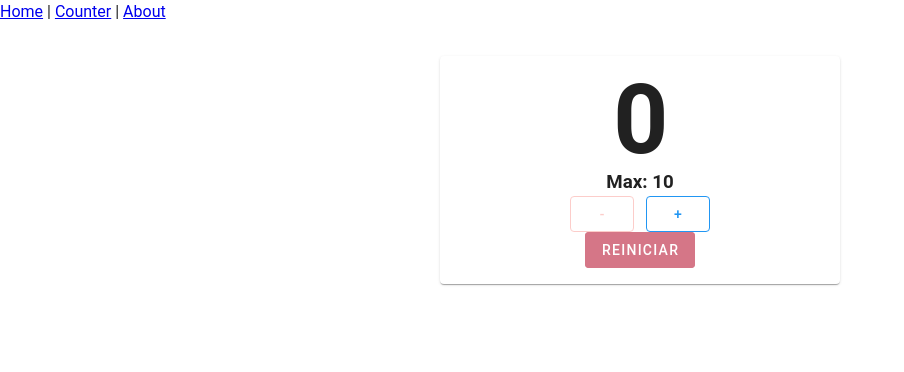
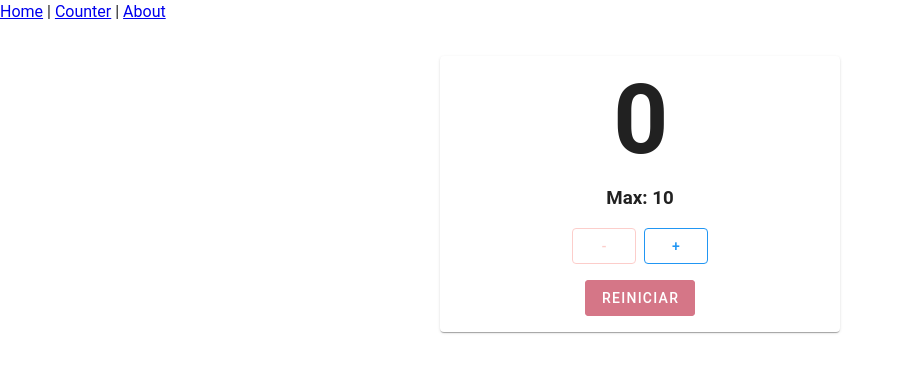
Before and after one commit to betogroo/nuxt-4-base, a Nuxt app: page /counter in a window 1280 px wide. Shown: the top 372 px of the page, without its empty margins (0-904 px from the left). Built offline with nearby package versions, Linux system fonts and the light colour scheme.

Commit message:
refactor: style

```diff
--- a/app/components/counter/buttons.vue
+++ b/app/components/counter/buttons.vue
@@ -12,8 +12,7 @@
   }>()
 </script>
 <template>
-  <div>
-    <div class="d-flex ga-3">
+  <div class="d-flex ga-2">
     <v-btn
       color="red"
       data-testid="decrement"
@@ -40,5 +39,4 @@
       >Reiniciar</v-btn
     >
   </div>
-  </div>
 </template>
--- a/app/pages/counter/index.vue
+++ b/app/pages/counter/index.vue
@@ -9,7 +9,7 @@
 <template>
   <v-container class="d-flex justify-center align-center">
     <v-card class="text-center pa-4" width="400">
-      <div class="d-flex flex-column justify-center align-center">
+      <div class="d-flex flex-column justify-center align-center ga-4">
         <counter-display :display-number="displayNumber" />
         <h3 data-testid="maxDisplay">Max: {{ maxValue }}</h3>
         <counter-buttons
```
Lines whose indentation alone changed are shown as unchanged.
